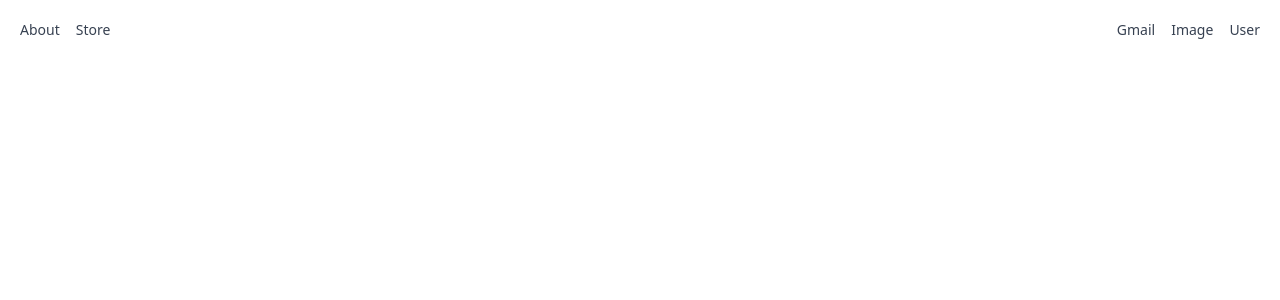
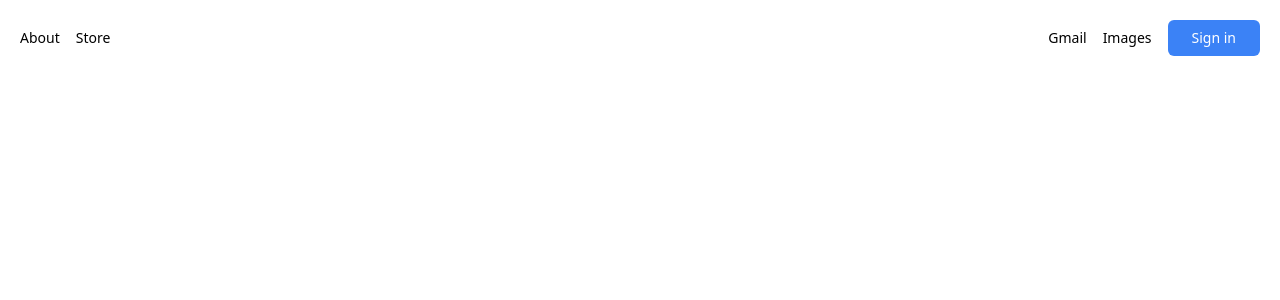
Before and after one commit to Alanshi2019/google-v3, a Next.js app: page / in a window 1280 px wide. Shown: the top 300 px of the page. Built offline with nearby package versions, Linux system fonts and the light colour scheme; no server answers.

Commit message:
add authentication and get user data frpm google

```diff
--- a/components/Header.js
+++ b/components/Header.js
@@ -2,14 +2,14 @@ import User from "./User";
 
 export default function Header() {
   return (
-    <header className="flex justify-between p-5 text-sm text-gray-700">
-      <div className="flex space-x-4 item-center">
+    <header className="flex justify-between p-5 text-sm text-gray-700flex space-x-4">
+      <div className="flex space-x-4 items-center">
         <p className="link">About</p>
         <p className="link">Store</p>
       </div>
-      <div className="flex space-x-4 item-center">
+      <div className="flex space-x-4 items-center">
         <p className="link">Gmail</p>
-        <p className="link">Image</p>
+        <p className="link">Images</p>
         <User />
       </div>
     </header>
--- a/components/User.js
+++ b/components/User.js
@@ -1,3 +1,27 @@
+import { useSession, signIn, signOut } from "next-auth/react";
+
 export default function User() {
-  return <div>User</div>;
+  const { data: session } = useSession();
+  if (session) {
+    return (
+      <>
+        <img
+          onClick={signOut}
+          src={session.user.image}
+          alt="user-image"
+          className="h-10 w-10 rounded-full hover:bg-gray-200 cursor-pointer p-1"
+        />
+      </>
+    );
+  }
+  return (
+    <>
+      <button
+        className="bg-blue-500 text-white px-6 py-2  font-medium rounded-md hover:brightness-105 hover:shadow-md"
+        onClick={signIn}
+      >
+        Sign in
+      </button>
+    </>
+  );
 }
--- a/package.json
+++ b/package.json
@@ -10,6 +10,7 @@
   },
   "dependencies": {
     "next": "13.5.1",
+    "next-auth": "^4.23.1",
     "react": "18.2.0",
     "react-dom": "18.2.0"
   },
--- a/pages/_app.tsx
+++ b/pages/_app.tsx
@@ -1,8 +1,11 @@
-import '../styles/globals.css'
-import type { AppProps } from 'next/app'
-
-function MyApp({ Component, pageProps }: AppProps) {
-  return <Component {...pageProps} />
+import "../styles/globals.css";
+import { SessionProvider } from "next-auth/react";
+function MyApp({ Component, pageProps: { session, ...pageProps } }) {
+  return (
+    <SessionProvider session={session}>
+      <Component {...pageProps} />
+    </SessionProvider>
+  );
 }
 
-export default MyApp
+export default MyApp;
--- /dev/null
+++ b/pages/api/auth/[...nextauth].js
@@ -0,0 +1,17 @@
+import NextAuth from "next-auth";
+import GoogleProvider from "next-auth/providers/google";
+
+export const authOptions = {
+  // Configure one or more authentication providers
+  providers: [
+    GoogleProvider({
+      clientId: process.env.GOOGLE_CLIENT_ID,
+      clientSecret: process.env.GOOGLE_CLIENT_SECRET,
+    }),
+  ],
+  pages: {
+    signIn: "/auth/signin",
+  },
+};
+
+export default NextAuth(authOptions);
--- /dev/null
+++ b/pages/auth/signin.js
@@ -0,0 +1,38 @@
+import React from "react";
+import Header from "../../components/Header";
+import { getProviders, signIn } from "next-auth/react";
+
+export default function signin({ providers }) {
+  return (
+    <>
+      <Header />
+      <div className="mt-40">
+        {Object.values(providers).map((provider) => (
+          <div key={provider.name} className="flex flex-col items-center">
+            <img
+              className="w-52 object-cover"
+              src="https://upload.wikimedia.org/wikipedia/commons/thumb/2/2f/Google_2015_logo.svg/1200px-Google_2015_logo.svg.png"
+              alt="google-logo"
+            />
+            <p className="text-sm italic my-10 text-center">
+              This website is created for learning purposes
+            </p>
+            <button
+              className="bg-red-400 rounded-lg text-white p-3 hover:bg-red-500"
+              onClick={() => signIn(provider.id, { callbackUrl: "/" })}
+            >
+              Sign in with {provider.name}
+            </button>
+          </div>
+        ))}
+      </div>
+    </>
+  );
+}
+
+export async function getServerSideProps() {
+  const providers = await getProviders();
+  return {
+    props: { providers },
+  };
+}
```
Also changed, not shown: 2 other files (tests, documents, lock files or other folders).
